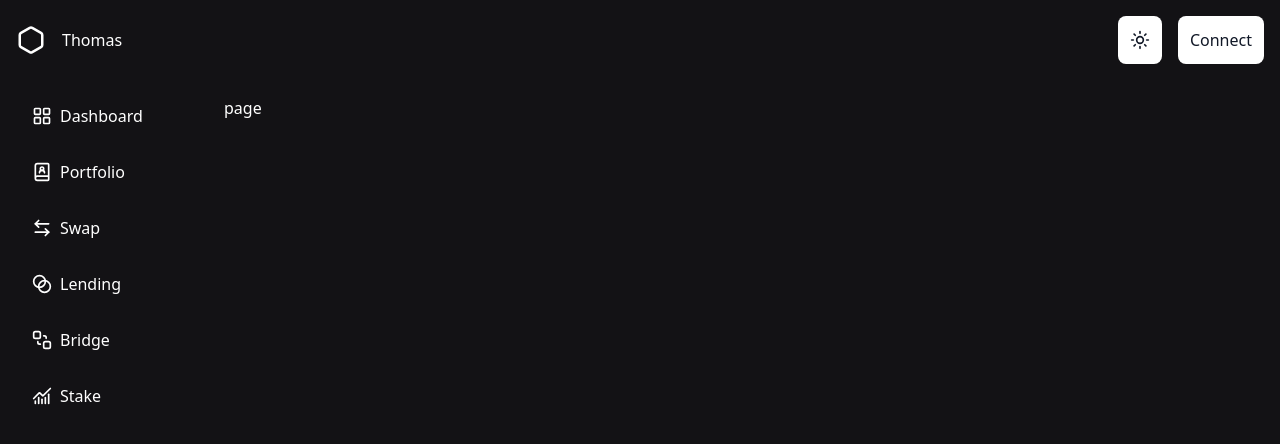
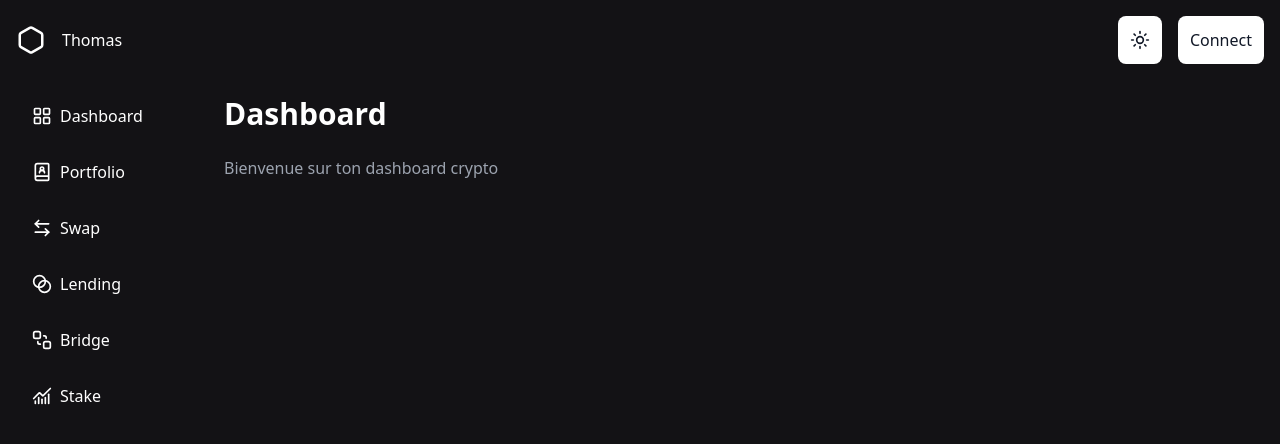
Before and after one commit to thomasalzonne/cryptoportfolio, a React (Vite) app in the folder frontend/: page /dashboard in a window 1280 px wide. Shown: the top 444 px of the page. Built offline with nearby package versions, Linux system fonts and the light colour scheme.

Commit message:
add router

```diff
--- a/frontend/package.json
+++ b/frontend/package.json
@@ -12,7 +12,8 @@
   "dependencies": {
     "lucide-react": "^0.562.0",
     "react": "^19.2.0",
-    "react-dom": "^19.2.0"
+    "react-dom": "^19.2.0",
+    "react-router-dom": "^7.11.0"
   },
   "devDependencies": {
     "@eslint/js": "^9.39.1",
--- a/frontend/src/App.tsx
+++ b/frontend/src/App.tsx
@@ -1,12 +1,23 @@
 import './App.css'
 import Layout from './components/Layout'
+import { BrowserRouter, Routes, Route, Navigate } from 'react-router-dom'
+import Dashboard from './pages/Dashboard'
+import Portfolio from './pages/Portfolio'
+import Swap from './pages/Swap'
 
 function App() {
   return (
     <>
-      <Layout>
-        <div className='text-black dark:text-white'>page</div>
-      </Layout>
+      <BrowserRouter>
+        <Layout>
+          <Routes>
+            <Route path="/" element={<Navigate to="/dashboard" replace />} />
+            <Route path="/dashboard" element={<Dashboard />} />
+            <Route path="/portfolio" element={<Portfolio />} />
+            <Route path="/swap" element={<Swap />} />
+          </Routes>
+        </Layout>
+      </BrowserRouter>
     </>
   )
 }
--- /dev/null
+++ b/frontend/src/pages/Dashboard.tsx
@@ -0,0 +1,8 @@
+export default function Dashboard() {
+  return (
+    <div>
+      <h1 className="text-3xl font-bold text-white mb-6">Dashboard</h1>
+      <p className="text-gray-400">Bienvenue sur ton dashboard crypto</p>
+    </div>
+  )
+}
--- /dev/null
+++ b/frontend/src/pages/Portfolio.tsx
@@ -0,0 +1,8 @@
+export default function Portfolio() {
+  return (
+    <div>
+      <h1 className="text-3xl font-bold text-white mb-6">Portfolio</h1>
+      <p className="text-gray-400">Gérez votre portefeuille</p>
+    </div>
+  )
+}
--- /dev/null
+++ b/frontend/src/pages/Swap.tsx
@@ -0,0 +1,8 @@
+export default function Swap() {
+  return (
+    <div>
+      <h1 className="text-3xl font-bold text-white mb-6">Swap</h1>
+      <p className="text-gray-400">Échangez vos cryptos</p>
+    </div>
+  )
+}
```
Also changed, not shown: 1 other file (tests, documents, lock files or other folders).
